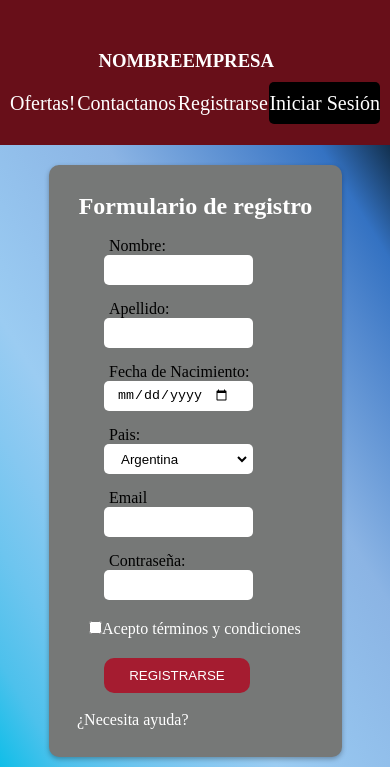
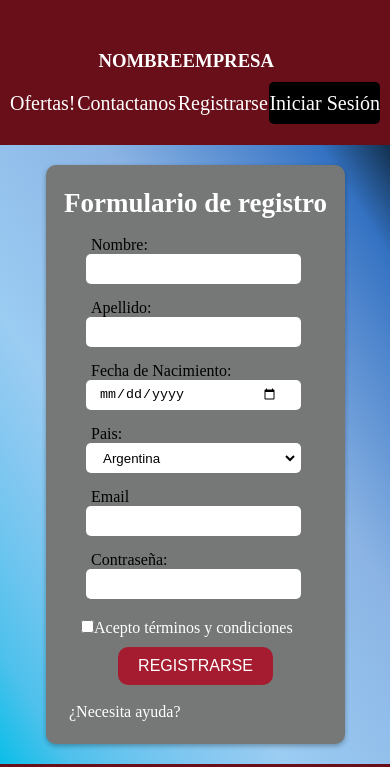
Before and after one commit to SilvioAlfredo/viajesCodogroup14, a plain HTML site: page sitiosweb/registro.html in a window 390 px wide. Shown: the top 767 px of the page. Drawn offline with nearby package versions, Linux system fonts and the light colour scheme.

Commit message:
agrego estilo responsive

```diff
--- a/css/registro.css
+++ b/css/registro.css
@@ -16,6 +16,7 @@
     align-items: center;
     justify-content: center;
     padding: 20px;
+    font-size: 18px;
 }
 
 .content-wrapper{
@@ -57,7 +58,6 @@ p{
 
 label{
     margin-left: 5px;
-    font-size: medium;
     cursor: pointer;
 }
 
@@ -76,7 +76,7 @@ label{
     line-height: 30px;
     padding: 0 20px 0 10px;
     transition: .3s ease all;
-    width: 75%;
+    width: 100%;
     margin-top: 5px;
     border-radius: 5px;
 }
@@ -95,6 +95,7 @@ label{
 p input[type=submit]{
     margin-bottom: 0px;
     margin-top: 0px;
+    font-size: 18px;
 }
 
 input[type=submit]{
@@ -140,9 +141,13 @@ input[type=submit]:active{
     *{
         box-sizing: content-box;
     }
+    .content-wrapper{
+        padding: 15px;
+    }
     .formulario{
         display: flex;
         flex-direction: column;
+        font-size: 16px;
     }
 
     p{
@@ -150,16 +155,19 @@ input[type=submit]:active{
     }
     .inputBarra{
         margin: 0%;
-        width: 70%;
+        width: 90%;
+    }
+    p input[type=submit]{
+        font-size: 16px;
     }
     input[type=submit]{
-        margin-left: 30px;
+        margin-left: 20%;
         width: 60%;
     }
     .lab-inp{
-        padding-left: 30px;
+        padding-left: 20px;
     }
     .button{
-        margin-bottom: 10px;
+        margin-bottom: 0px;
     }
 }
```
